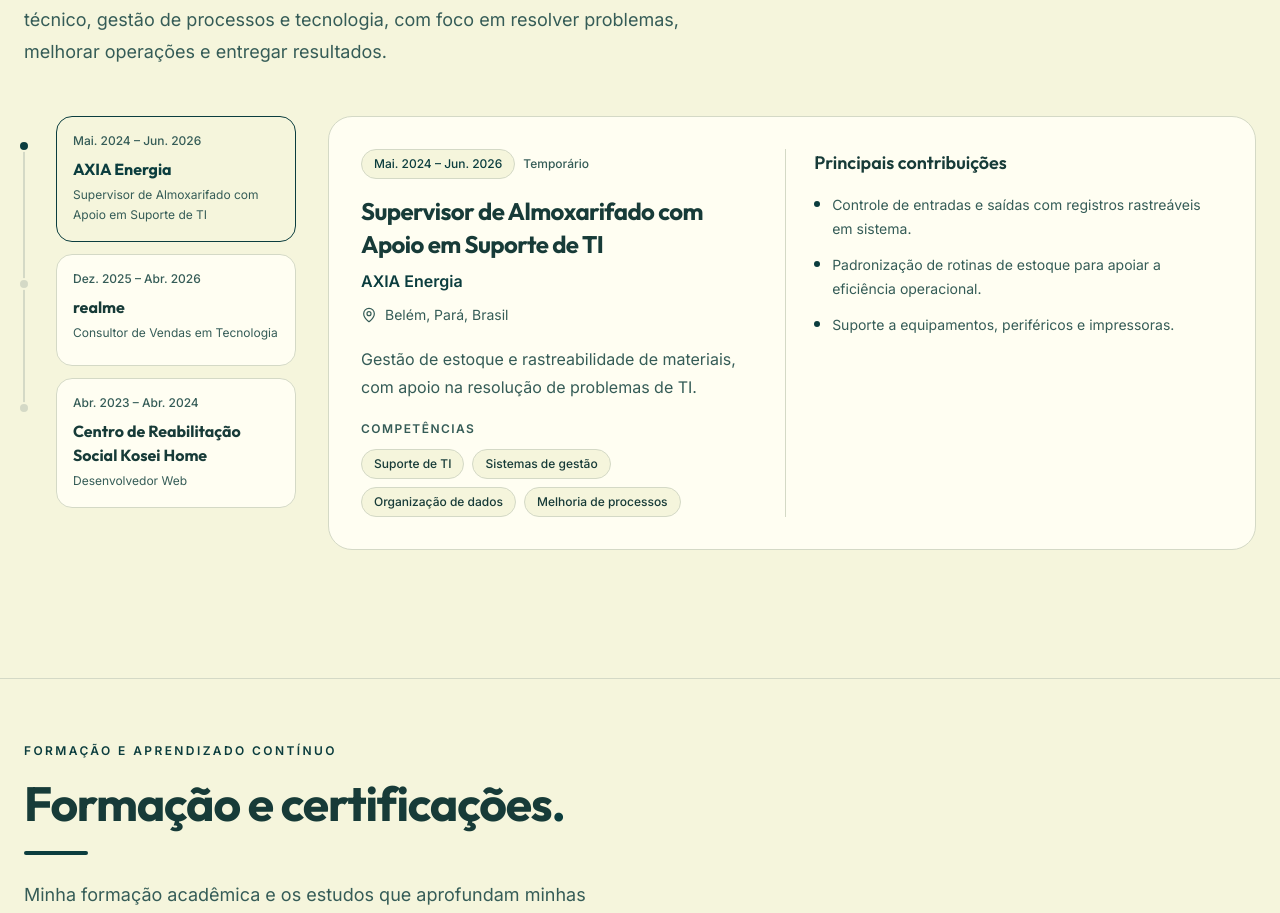
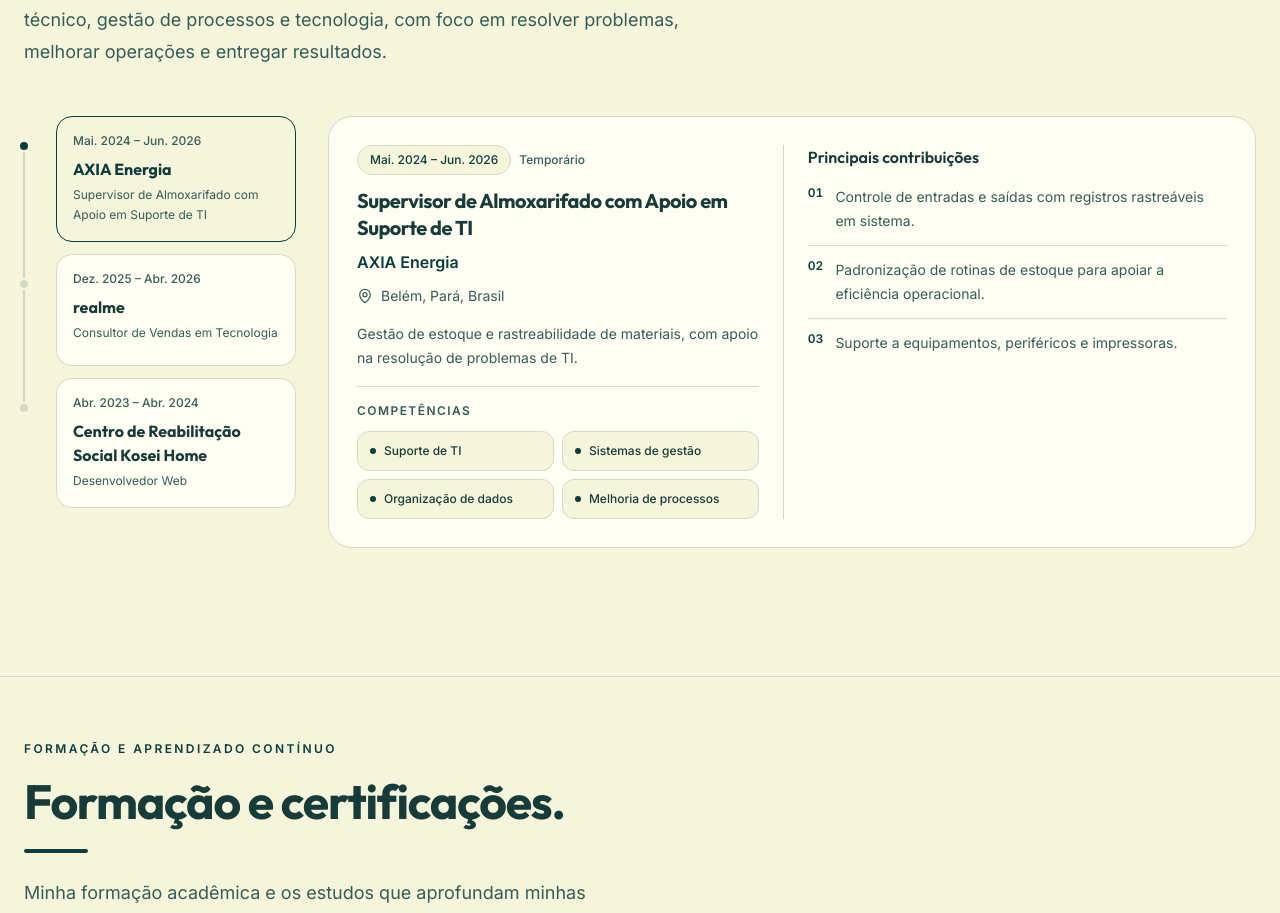
Before and after one commit to AlexandroLeao/developer-portfolio, a React (Vite) app: page / in a window 1280 px wide. Shown: the part 3225-4138 px from the top of the page. Built offline with nearby package versions, Linux system fonts and the light colour scheme.

Commit message:
style: present concise achievements and aligned skill grid

```diff
--- a/src/components/ExperienceCard.tsx
+++ b/src/components/ExperienceCard.tsx
@@ -26,10 +26,10 @@ export default function ExperienceCard({
   const text = translations[language]
 
   return (
-    <article className="grid h-full min-w-0 gap-6 rounded-3xl border border-(--color-border) bg-(--color-surface) p-5 sm:p-7 lg:grid-cols-[minmax(0,0.95fr)_minmax(0,1.05fr)] lg:gap-7 lg:p-8">
-      <div className="flex min-w-0 flex-col gap-5">
+    <article className="grid min-w-0 gap-5 rounded-3xl border border-(--color-border) bg-(--color-surface) p-5 sm:p-6 lg:grid-cols-[minmax(0,0.95fr)_minmax(0,1.05fr)] lg:gap-6 lg:p-7">
+      <div className="flex min-w-0 flex-col gap-4">
         <header>
-          <div className="mb-4 flex flex-wrap items-center gap-2">
+          <div className="mb-3 flex flex-wrap items-center gap-2">
             <span className="rounded-full border border-(--color-border) bg-(--color-background) px-3 py-1.5 text-xs font-medium text-(--color-primary)">
               {experience.period[language]}
             </span>
@@ -38,7 +38,7 @@ export default function ExperienceCard({
             </span>
           </div>
 
-          <h3 className="font-display text-xl font-bold leading-snug tracking-tight text-(--color-text) sm:text-2xl">
+          <h3 className="font-display text-xl font-bold leading-snug tracking-tight text-(--color-text)">
             {experience.role[language]}
           </h3>
           <p className="mt-2 text-base font-semibold text-(--color-primary)">
@@ -50,21 +50,22 @@ export default function ExperienceCard({
           </p>
         </header>
 
-        <p className="text-sm leading-7 text-(--color-text-muted) sm:text-base">
+        <p className="text-sm leading-6 text-(--color-text-muted)">
           {experience.summary[language]}
         </p>
 
-        <section>
+        <section className="border-t border-(--color-border) pt-4">
           <h4 className="mb-3 text-xs font-semibold uppercase tracking-[0.12em] text-(--color-text-muted)">
             {text.skills}
           </h4>
-          <ul className="flex flex-wrap gap-2">
+          <ul className="grid grid-cols-2 gap-2">
             {experience.skills.map((skill, index) => (
               <li
                 key={`${experience.id}-skill-${index}`}
-                className="rounded-full border border-(--color-border) bg-(--color-background) px-3 py-1.5 text-xs font-medium text-(--color-text)"
+                className="flex min-h-10 min-w-0 items-center gap-2 rounded-xl border border-(--color-border) bg-(--color-background) px-3 py-2 text-xs font-medium leading-5 text-(--color-text)"
               >
-                {skill[language]}
+                <span aria-hidden="true" className="h-1.5 w-1.5 shrink-0 rounded-full bg-(--color-primary)" />
+                <span>{skill[language]}</span>
               </li>
             ))}
           </ul>
@@ -86,21 +87,23 @@ export default function ExperienceCard({
         )}
       </div>
 
-      <section className="min-w-0 border-t border-(--color-border) pt-5 lg:border-l lg:border-t-0 lg:pl-7 lg:pt-0">
-        <h4 className="font-display mb-4 text-base font-semibold text-(--color-text) sm:text-lg">
+      <section className="min-w-0 border-t border-(--color-border) pt-5 lg:border-l lg:border-t-0 lg:pl-6 lg:pt-0">
+        <h4 className="font-display mb-4 text-base font-semibold text-(--color-text)">
           {text.contributions}
         </h4>
-        <ul className="space-y-3">
+        <ol className="divide-y divide-(--color-border)">
           {experience.contributions.map((contribution, index) => (
             <li
               key={`${experience.id}-contribution-${index}`}
-              className="flex items-start gap-3 text-sm leading-6 text-(--color-text-muted)"
+              className="flex items-start gap-3 py-3 text-sm leading-6 text-(--color-text-muted) first:pt-0 last:pb-0"
             >
-              <span aria-hidden="true" className="mt-2 h-1.5 w-1.5 shrink-0 rounded-full bg-(--color-primary)" />
+              <span aria-hidden="true" className="shrink-0 text-xs font-semibold tabular-nums text-(--color-primary)">
+                {String(index + 1).padStart(2, '0')}
+              </span>
               <span>{contribution[language]}</span>
             </li>
           ))}
-        </ul>
+        </ol>
       </section>
     </article>
   )
```
